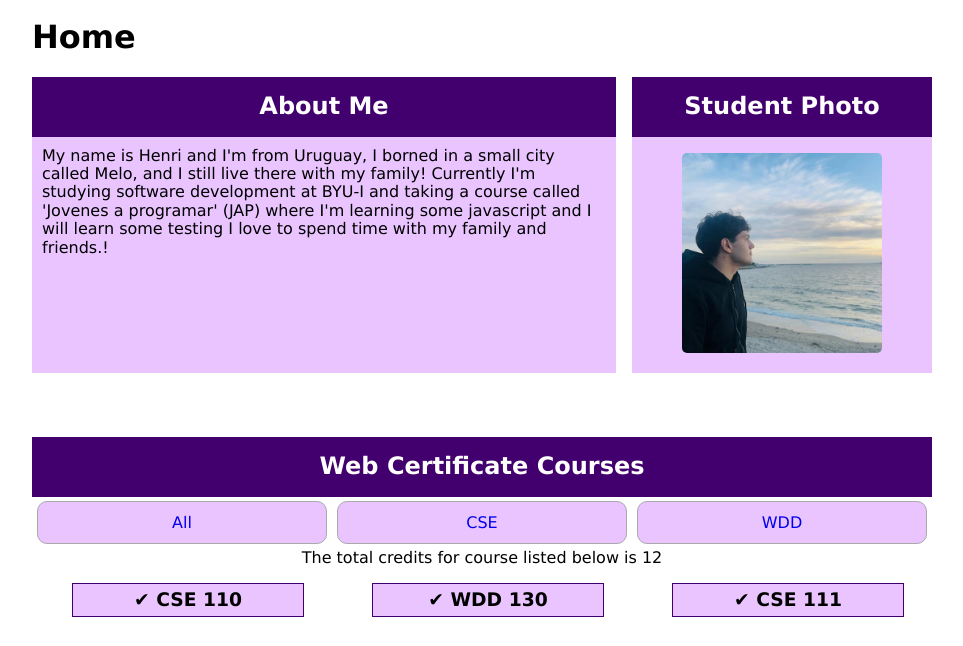
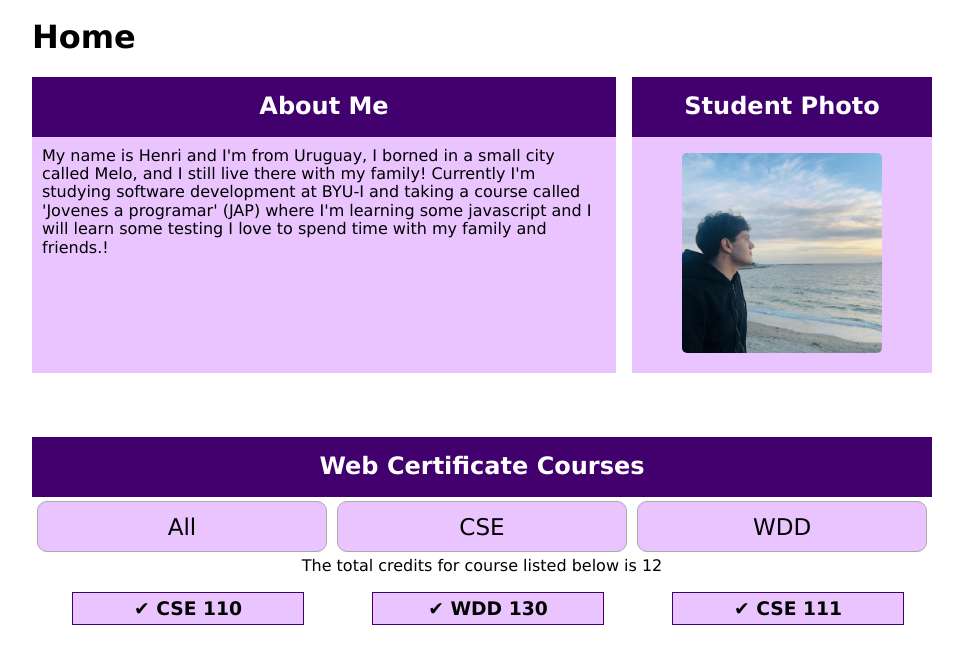
Before and after one commit to Henrijo123/wdd231, a plain HTML site: page index.html in a window 1280 px wide. Shown: the part 87-733 px from the top of the page, without its empty margins (158-1121 px from the left). Drawn offline with Linux system fonts and the light colour scheme; a web font is replaced by a local one.

Commit message:
Making filter font bigger

```diff
--- a/styles/small.css
+++ b/styles/small.css
@@ -124,6 +124,8 @@ li {
 
 .filter ul,
 .filter a {
+    color: var(--text-color);
+    font-size: 1.2em;
     text-decoration: none;
     list-style-type: none;
     margin: 0;
```
